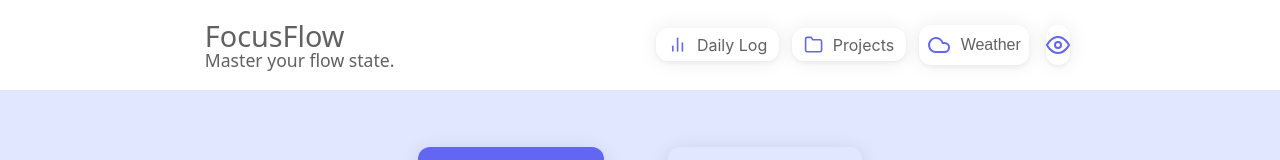
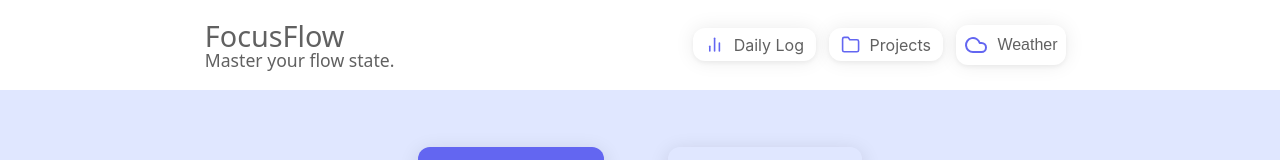
Before and after one commit to Sindy138/Project-2-FocusDevFlow, a React (Vite) app: page / in a window 1280 px wide. Shown: the top 160 px of the page. Built offline with nearby package versions, Linux system fonts and the light colour scheme; no server answers.

Commit message:
delate zen mode

```diff
--- a/src/components/layout/Header.css
+++ b/src/components/layout/Header.css
@@ -178,10 +178,6 @@ h2.app-subtitle {
     background-color: var(--color-focus-soft);
   }
 
-  .nav-zen-btn span {
-    display: none;
-  }
-
   .link-weather {
     display: flex;
     align-items: center;
--- a/src/components/layout/Navbar.css
+++ b/src/components/layout/Navbar.css
@@ -80,20 +80,6 @@
   color: var(--color-focus-main);
 }
 
-/* ZEN MODE BUTTON */
-.nav-zen-btn {
-  padding: 0.75rem 1rem;
-  min-height: 70px;
-  display: flex;
-  flex-direction: column;
-  align-items: center;
-  justify-content: center;
-}
-
-.nav-zen-btn .nav-icon {
-  font-size: 1.5rem;
-}
-
 /* WEATHER BUTTON */
 .nav-weather-btn {
   padding: 0.75rem 1rem;
@@ -145,15 +131,6 @@
 
   .nav-icon {
     font-size: 1.2rem;
-  }
-
-  .nav-zen-btn {
-    padding: 0.4rem 0.75rem;
-    min-height: auto;
-  }
-
-  .nav-zen-btn .nav-icon {
-    font-size: 1.4rem;
   }
 
   .nav-weather-btn {
@@ -208,11 +185,6 @@
     font-size: 1.2rem;
   }
 
-  .nav-zen-btn {
-    padding: 0.5rem 0;
-    min-height: auto;
-  }
-
   .nav-weather-btn {
     padding: 0.5rem 0.5rem;
     min-height: auto;
--- a/src/components/layout/Navbar.jsx
+++ b/src/components/layout/Navbar.jsx
@@ -1,6 +1,6 @@
 import { NavLink, useLocation } from "react-router-dom";
 import { useContext } from "react";
-import { FiBarChart2, FiFolder, FiEye, FiClock } from "react-icons/fi";
+import { FiBarChart2, FiFolder, FiClock } from "react-icons/fi";
 import { Cloud } from "lucide-react";
 import { WeatherContext } from "../../context/WeatherContext";
 import "./Navbar.css";
@@ -11,11 +11,6 @@ const Navbar = () => {
   const isHome = location.pathname === "/";
   const isWrapUp = location.pathname === "/wrap-up";
   const isProjects = location.pathname === "/projects";
-
-  const handleZenMode = () => {
-    // Zen mode logic will go here
-    console.log("Zen mode activated");
-  };
 
   return (
     <nav className="nav-bottom">
@@ -72,20 +67,6 @@ const Navbar = () => {
             <span className="nav-label">Weather</span>
           </button>
         </li>
-
-        {/* Zen Mode - Solo en Home */}
-        {isHome && (
-          <li>
-            <button
-              className="nav-item nav-zen-btn"
-              onClick={handleZenMode}
-              title="Zen Mode"
-            >
-              <FiEye className="nav-icon" />
-              <span className="nav-label">Zen Mode</span>
-            </button>
-          </li>
-        )}
       </ul>
     </nav>
   );
```
